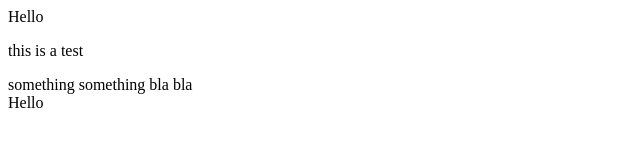
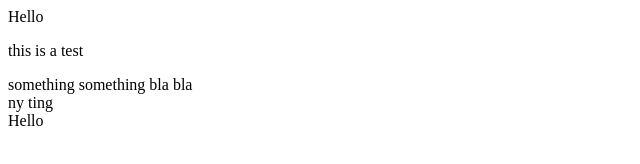
Before and after one commit to Benjamin-Harris1/dummy-exercise, a plain HTML site: page index.html in a window 1280 px wide. Shown: the full height of the page, 0-640 px from the left. Drawn offline with Linux system fonts and the light colour scheme.

Commit message:
commit igen

```diff
--- a/index.html
+++ b/index.html
@@ -11,6 +11,7 @@
     <p>this is a test</p>
     <article>
       <div>something something bla bla</div>
+      <div>ny ting</div>
       <tbody>
         <div>Hello</div>
       </tbody>
```
